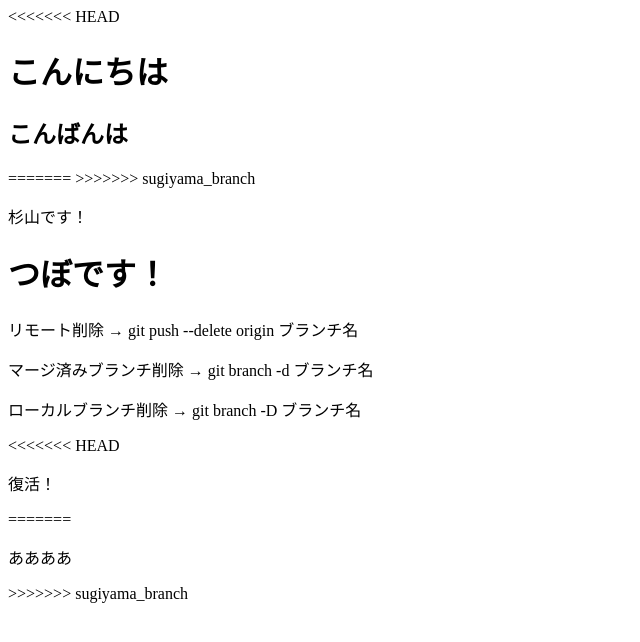
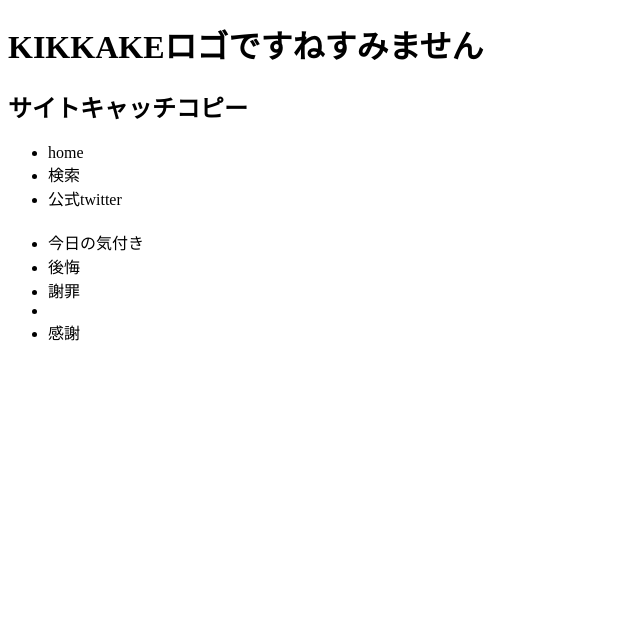
Before and after one commit to Take-6112/KIKKAKE, a Python web app: template templates/index.html in a window 1280 px wide. Shown: the top 642 px of the page, without its empty margins (0-640 px from the left). Run offline with Jinja, Linux system fonts and the light colour scheme; the template is opened without the code that fills it, so the values that code supplies are empty.

Commit message:
Mori (#8)
* test

* test2

* ごめんなさい

Co-authored-by: Masa Mori <m.m.cooinlove@gmail.com>
Co-authored-by: Take-6112 <69201453+Take-6112@users.noreply.github.com>

```diff
--- a/templates/index.html
+++ b/templates/index.html
@@ -6,20 +6,30 @@
     <title>Document</title>
 </head>
 <body>
-<<<<<<< HEAD
-    <h1>こんにちは</h1>
-    <h2>こんばんは</h2>
-=======
->>>>>>> sugiyama_branch
-    <p>杉山です！</p>
-    <h1>つぼです！</h1>
-    <p>リモート削除 → git push --delete origin ブランチ名</p>
-    <p>マージ済みブランチ削除 → git branch -d ブランチ名</p>
-    <p>ローカルブランチ削除 → git branch -D ブランチ名</p>
-<<<<<<< HEAD
-    <p>復活！</p>
-=======
-    <p>ああああ</p>
->>>>>>> sugiyama_branch
+
+    <header>
+        <h1>KIKKAKEロゴですねすみません</h1>
+        <h2>サイトキャッチコピー</h2>
+        <nav>
+            <ul>
+                <li>home</li>
+                <li>検索</li>
+                <li>公式twitter</li>
+            </ul>
+        </nav>
+    </header>
+    <main>
+        <h2></h2>
+        <ul>
+            <li>今日の気付き</li>
+            <li>後悔</li>
+            <li>謝罪<li>
+            <li>感謝</li>
+
+        <h2></h2>
+        <p></p>
+
+    </main>
+    <footer></footer>
 </body>
 </html>
```
